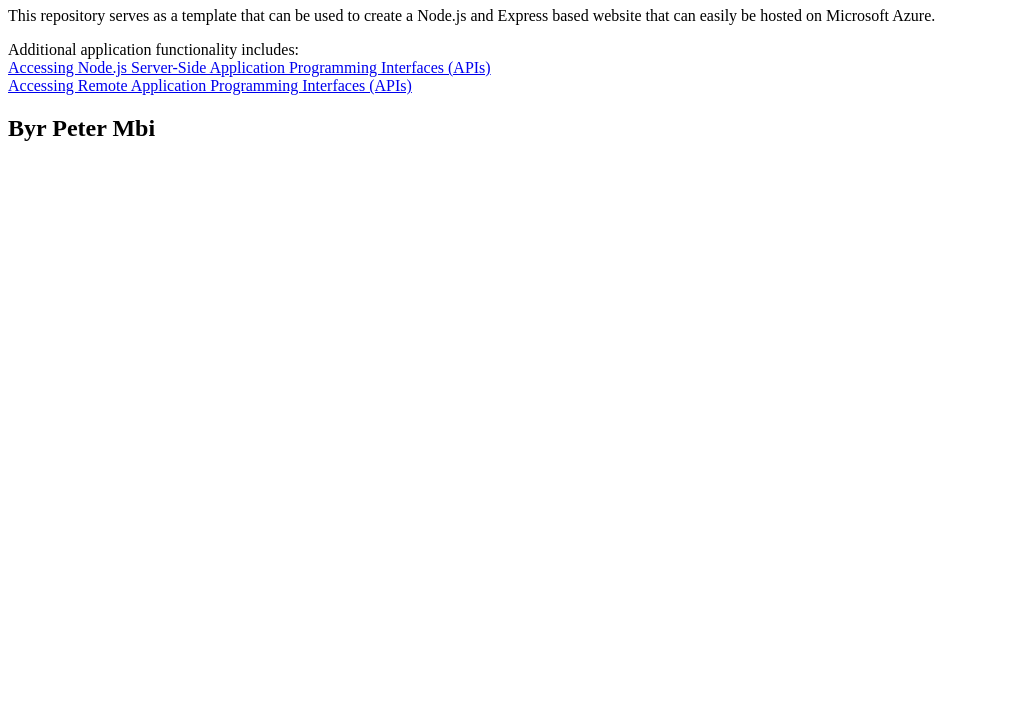
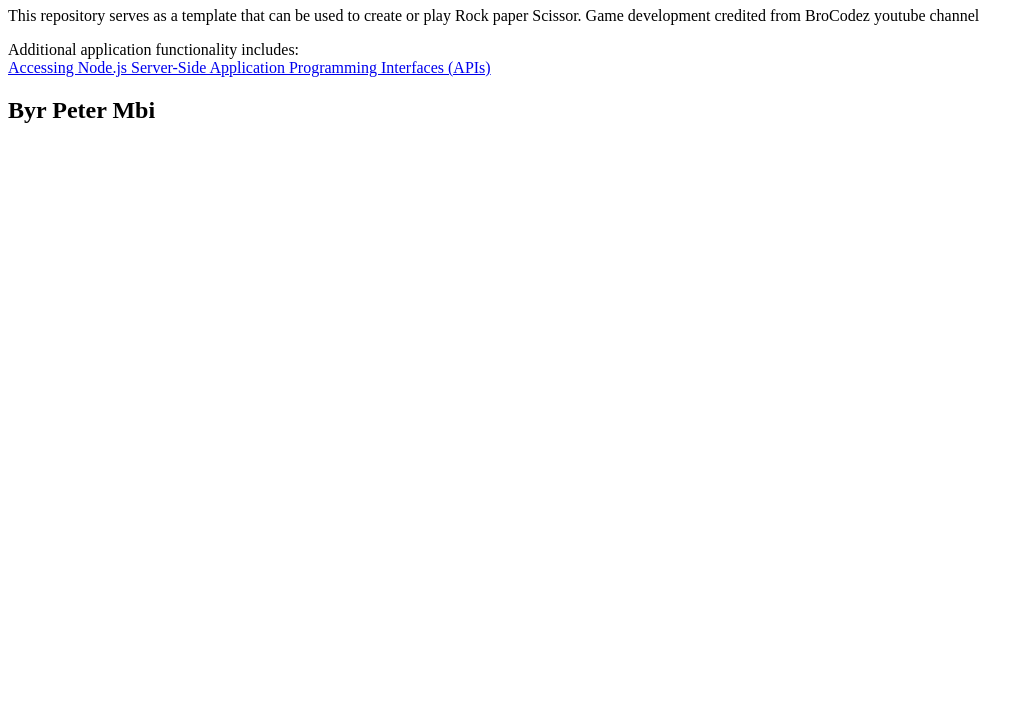
Before and after one commit to pmbi7/FinalProject, a website: page static/index.html in a window 1280 px wide. Shown: the part 73-800 px from the top of the page, without its empty margins (0-1034 px from the left). Drawn offline with Linux system fonts and the light colour scheme.

Commit message:
Update index.html

```diff
--- a/static/index.html
+++ b/static/index.html
@@ -5,12 +5,11 @@
 </head>
 <body>
 <h1>Node.js and Express Hosted on Microsoft Azure Template</h1>
-<p>This repository serves as a template that can be used to create a Node.js and Express based website that can easily
-be hosted on Microsoft Azure.</p>
+<p>This repository serves as a template that can be used to create or play Rock paper Scissor. Game development credited from BroCodez youtube channel</p>
 
 Additional application functionality includes:<br />
-<a href="fetching-from-server.html">Accessing Node.js Server-Side Application Programming Interfaces (APIs)</a><br />
-<a href="fetching-remote-dog-breeds.html">Accessing Remote Application Programming Interfaces (APIs)</a><br />
+<a href="PM-RPS.html">Accessing Node.js Server-Side Application Programming Interfaces (APIs)</a><br />
+
 <h2> Byr Peter Mbi<h>
 
 
```
